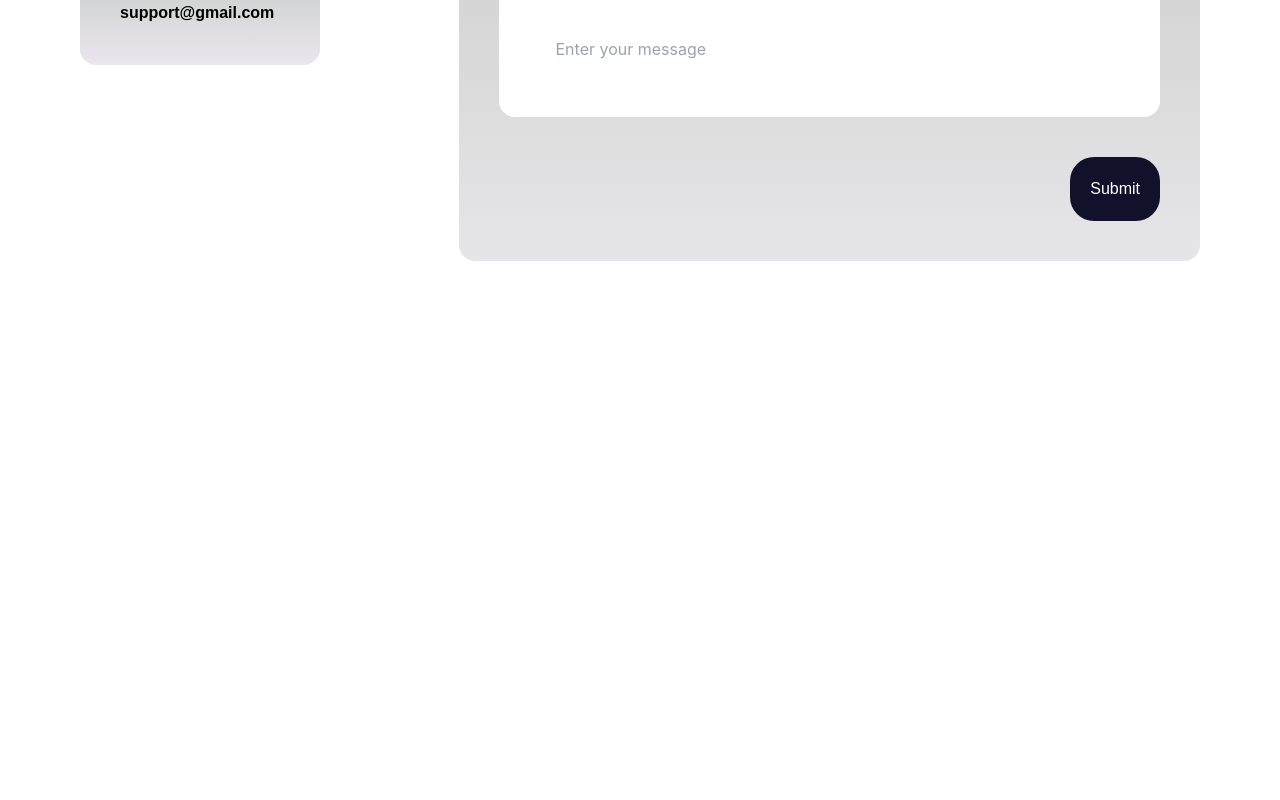
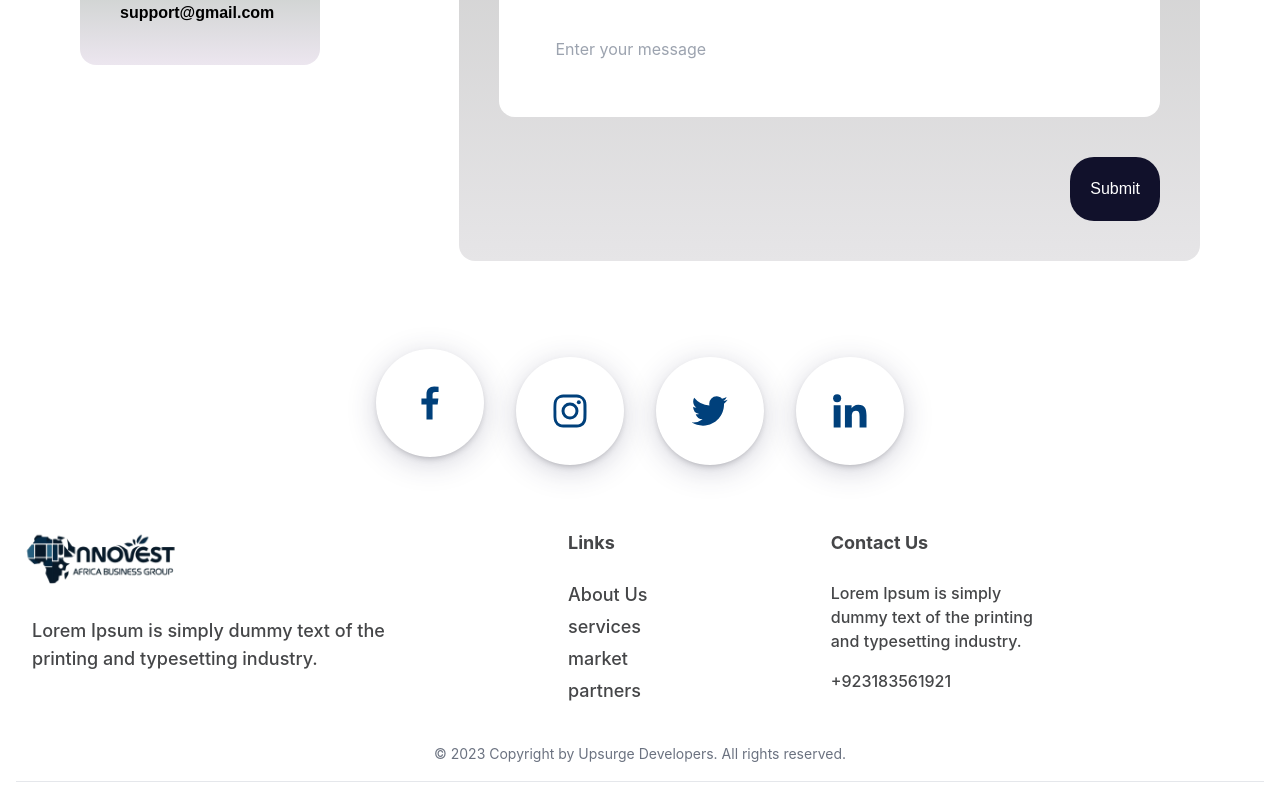
Before and after one commit to Upsurge-Tech/africa_business_group, a Next.js app: page / in a window 1280 px wide. Shown: the part 6332-7132 px from the top of the page. Before the commit the page ends 6673 px from the top, so only its background shows below. Built offline with nearby package versions, Linux system fonts and the light colour scheme.

Commit message:
add footer

```diff
--- /dev/null
+++ b/src/components/layout/Footer.js
@@ -0,0 +1,112 @@
+import Image from "next/image";
+import Link from "next/link";
+import React from "react";
+import {
+  BiLogoFacebook,
+  BiLogoInstagram,
+  BiLogoTwitter,
+  BiLogoLinkedin,
+} from "react-icons/bi";
+
+const socialMediaLink = [
+  BiLogoFacebook,
+  BiLogoInstagram,
+  BiLogoTwitter,
+  BiLogoLinkedin,
+];
+
+const Footer = () => {
+  const links = [
+    { name: "About Us", to: "#about" },
+    { name: "services", to: "#services" },
+    { name: "market", to: "#" },
+    { name: "partners", to: "#" },
+  ];
+  return (
+    <div>
+      <footer className="bg-white">
+        <div className="mx-auto flex items-centers mr-4 ml-4">
+          <div className="flex flex-row space-x-6 sm:space-x-8 sm:space-y-4 items-center mx-auto flex-wrap ">
+            {socialMediaLink.map((Icon, index) => (
+              <div
+                key={index}
+                className="rounded-full shadow-[rgba(50,50,93,0.25)_0px_6px_30px_-2px,_rgba(0,0,0,0.3)_0px_3px_7px_-3px] py-4 px-4 sm:py-8 sm:px-8"
+              >
+                <Icon
+                  width={200}
+                  height={200}
+                  color="#00407B"
+                  className="h-6 w-6 sm:w-8 sm:h-8  md:w-11 md:h-11"
+                />
+              </div>
+            ))}
+          </div>
+        </div>
+        <div className="mx-auto w-full max-w-screen-xl p-4 py-6 lg:py-8 text-[#454648] mt-8">
+          <div className="md:flex md:justify-between grid md:grid-cols-3 ">
+            <div className="mb-6 md:mb-0 md:ml-0 ml-4">
+              <Link href="#" className="flex items-center mb-8">
+                <Image
+                  src="/images/home/logo.png"
+                  className="me-3"
+                  alt="inovest Logo"
+                  width={170}
+                  height={170}
+                />
+              </Link>
+              <div className="ml-4 md:font-medium font-normal md:text-lg text-base">
+                {" "}
+                <p className="">Lorem Ipsum is simply dummy text of the</p>
+                <p>printing and typesetting industry.</p>
+              </div>
+            </div>
+            <div className="md:ml-0 ml-8">
+              <h2 className="mb-6 font-bold text-lg">Links</h2>
+              <ul className="text-normal md:text-lg font-medium">
+                {links.map((link, index) => (
+                  <li className="mb-1" key={index}>
+                    <a href={`${link.to}`} className="hover:underline ">
+                      {link.name}
+                    </a>
+                  </li>
+                ))}
+              </ul>
+            </div>
+            <div className="md:ml-0 ml-8 md:mt-0 mt-8">
+              <h2 className="mb-6 font-bold text-lg">Contact Us</h2>
+              <ul className="font-medium">
+                <li className="mb-4">
+                  <p>
+                    Lorem Ipsum is simply <br></br>dummy text of the printing{" "}
+                    <br />
+                    and typesetting industry.{" "}
+                  </p>
+                </li>
+                <li>
+                  <p>+923183561921</p>
+                </li>
+              </ul>
+            </div>
+
+            <div className="grid grid-cols-2 gap-8 sm:gap-6 sm:grid-cols-3"></div>
+          </div>
+
+          <div className="text-center mt-8">
+            <small className="text-sm text-gray-500">
+              © 2023 Copyright by{" "}
+              <span>
+                <a href="https://upsurge.dev.et/" className="hover:underline">
+                  Upsurge
+                </a>
+              </span>{" "}
+              Developers. All rights reserved.
+            </small>
+          </div>
+          <hr className="border-gray-200 sm:mx-auto lg:my-4" />
+        </div>
+      </footer>
+    </div>
+  );
+};
+
+export default Footer;
--- a/src/pages/index.js
+++ b/src/pages/index.js
@@ -1,13 +1,14 @@
-import Image from 'next/image'
-import { Inter } from 'next/font/google'
-import NavBar from '@/components/layout/NavBar'
-import HomePage from '@/components/home/HomePage'
-import Contact from '@/components/contact/contact'
-import About from '@/components/About/about'
-import Partners from '@/components/partner/partner'
-import OurMissionAndVision from '@/components/our-mission-and-vision'
-import TeamSection from "@/components/team/team_section"
-import Services from '@/components/services'
+import Image from "next/image";
+import { Inter } from "next/font/google";
+import NavBar from "@/components/layout/NavBar";
+import HomePage from "@/components/home/HomePage";
+import Contact from "@/components/contact/contact";
+import About from "@/components/About/about";
+import Partners from "@/components/partner/partner";
+import OurMissionAndVision from "@/components/our-mission-and-vision";
+import TeamSection from "@/components/team/team_section";
+import Services from "@/components/services";
+import Footer from "@/components/layout/Footer";
 
 export default function Home() {
   return (
@@ -20,7 +21,7 @@ export default function Home() {
       <Services />
       <Partners />
       <Contact />
-
+      <Footer />
     </main>
-  )
+  );
 }
```
Also changed, not shown: package.json (+5 -4 lines), 1 other file (tests, documents, lock files or other folders).
